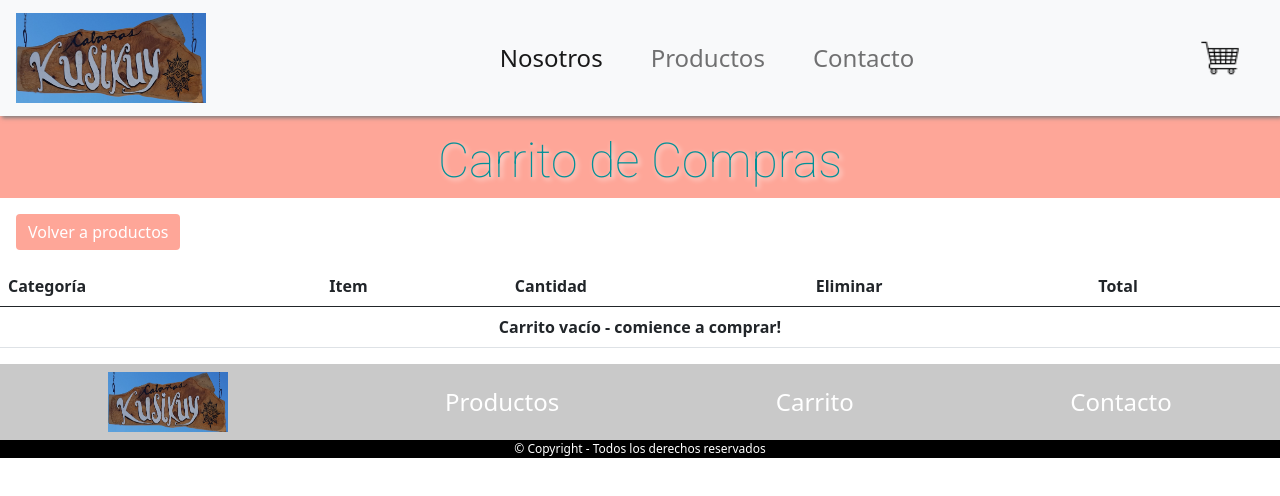
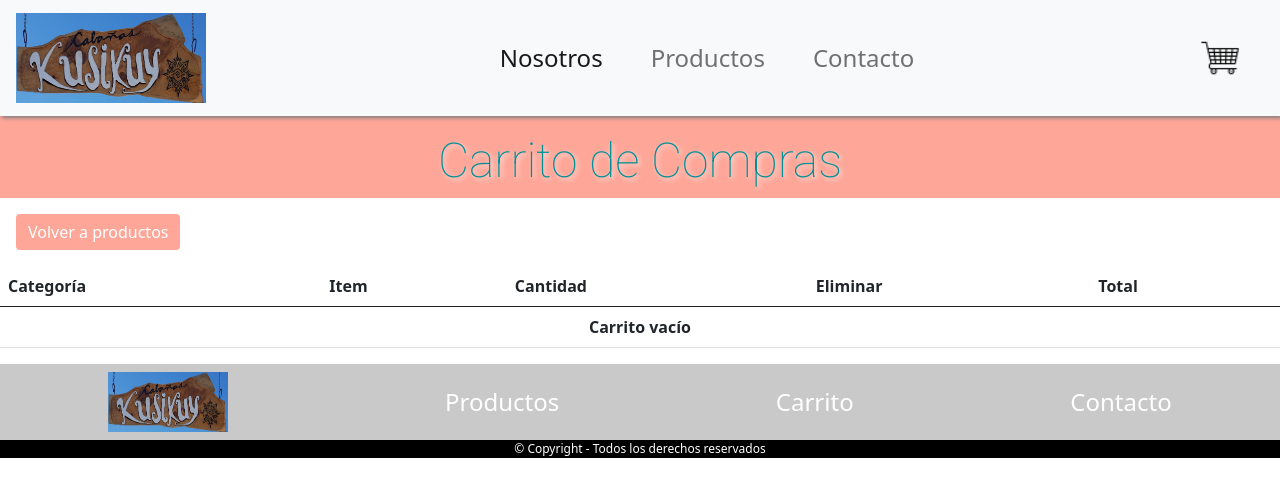
Before and after one commit to comparo-ago/Cabins, a React (Create React App) app: page /cart in a window 1280 px wide. Shown: the top 496 px of the page. Built offline with nearby package versions, Linux system fonts and the light colour scheme.

Commit message:
arreglo1

```diff
--- a/src/components/CartList/CartList.js
+++ b/src/components/CartList/CartList.js
@@ -29,7 +29,7 @@ export default function CartList() {
                 <tfoot>
                     { cart.length === 0 ?
                         <tr id="footer-carrito">
-                            <th className="empty-cart" scope="row" colSpan="5">Carrito vacío - comience a comprar!</th>
+                            <th className="empty-cart" scope="row" colSpan="5">Carrito vacío </th>
                         </tr>
                         :
                         <tr id="footer-carrito">
--- a/src/components/OrderPage/OrderPage.js
+++ b/src/components/OrderPage/OrderPage.js
@@ -11,7 +11,7 @@ export default function OrderPageContainer() {
     const [name, setName] = useState('');
     const [email, setEmail] = useState('');
     const [phone, setPhone] = useState(0);
-    const [oderId, setOderId] = useState('');
+    const [orderId, setOrderId] = useState('');
 
     function placeOrder(event) {
         event.preventDefault()
@@ -21,7 +21,7 @@ export default function OrderPageContainer() {
             phone: phone
         };
         createOrder(buyer, cart, totalPrice)
-            .then(id => setOderId(id));
+            .then(id => setOrderId(id));
     }
 
     let history = useHistory();
@@ -40,7 +40,8 @@ export default function OrderPageContainer() {
                     <input onChange={evt => setPhone(evt.target.value)} className="form-control mb-3" type="number" placeholder="Ingrese su teléfono de contacto" required></input>
                 </fieldset>
                 <div className="d-flex justify-content-center">
-                    <button disabled={!(name && email && phone)} onClick={placeOrder} type="submit" className="btn btn-primary mt-3 mb-3" data-bs-toggle="modal" data-bs-target="#staticBackdrop">Confirmar Pedido</button>
+                    <button disabled={!(name && email && phone)} onClick={placeOrder} type="submit" className="btn btn-primary mt-3 mb-3"
+                    data-bs-toggle="modal" data-bs-target="#staticBackdrop">Confirmar Pedido</button>
                 </div>
             </form>
             <div className="modal fade" id="staticBackdrop" data-bs-backdrop="static" data-bs-keyboard="false" tabIndex="-1" aria-labelledby="staticBackdropLabel" aria-hidden="true">
@@ -49,7 +50,7 @@ export default function OrderPageContainer() {
                         <div className="modal-body d-flex flex-column justify-content-center align-items-center">
                             <img src={check} className="mt-3 mb-3" width="150" height="150" alt="check"/>
                             <p className="check-text">Su pedido ha sido confirmado!</p>
-                            <p className="check-contact">Código de confirmación: {oderId}</p>
+                            <p className="check-contact">Código de confirmación: {orderId}</p>
                             <p className="check-contact">En breve estaremos en contacto para coordinar la entrega y el pago.</p>
                         </div>
                         <div className="modal-footer">
--- a/src/firebase/index.js
+++ b/src/firebase/index.js
@@ -9,7 +9,7 @@ const firebaseConfig = {
     messagingSenderId: "430999710837",
     appId: "1:430999710837:web:5a7c9981392cfbc078dc3c",
     measurementId: "G-D0FM07GQBR"
-}
+  };
 // Initialize Firebase
 firebase.initializeApp(firebaseConfig);
 
```
